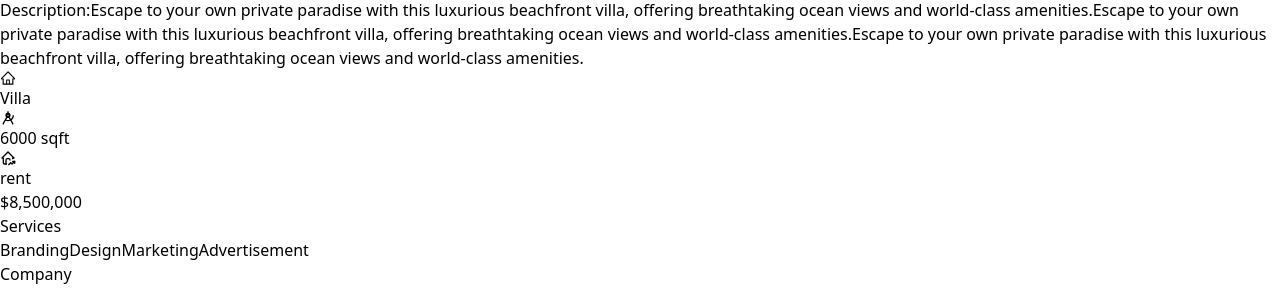
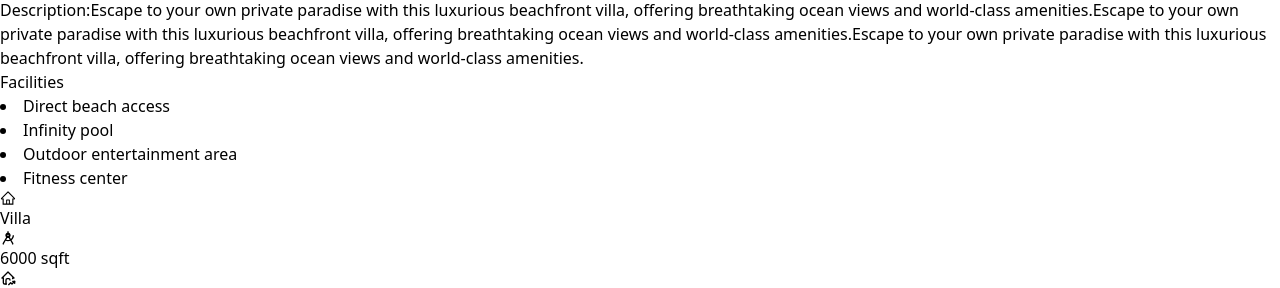
Before and after one commit to sakibpro2003/LuxeRealEstate, a React app: page /details/BV002 in a window 1280 px wide. Shown: the part 2014-2302 px from the top of the page. Built offline with nearby package versions, Linux system fonts and the light colour scheme; no server answers; sample sign-in values are in the browser's storage; the HTML template or start-up script is replaced by a standard one; what @material-tailwind/html would draw is missing.

Commit message:
facilities

```diff
--- a/src/Firebase/firebase.init.js
+++ b/src/Firebase/firebase.init.js
@@ -1,7 +1,7 @@
 import { initializeApp } from "firebase/app";
 
 
-console.log("inside firebasw",import.meta.env.VITE_PASS)
+// console.log("inside firebasw",import.meta.env.VITE_PASS)
 const firebaseConfig = {
   apiKey: import.meta.env.VITE_apiKey,
   authDomain: import.meta.env.VITE_authDomain,
--- a/src/Pages/EstateDetails/EstateDetails.jsx
+++ b/src/Pages/EstateDetails/EstateDetails.jsx
@@ -15,10 +15,10 @@ const EstateDetails = () => {
   useEffect(() => {
     if (data) {
       // console.log(data);
-      console.log("card idtype", typeof id);
+      // console.log("card idtype", typeof id);
       const oneData = data.find((item) => item.id == id);
       setSingleData(oneData);
-      console.log(oneData);
+      // console.log(oneData);
     }
   }, [data, id]);
 
@@ -33,13 +33,8 @@ const EstateDetails = () => {
     location,
     facilities,
   } = singleData || {};
-  console.log(estate_title);
 
-  // facilities.map(fac => console.log(fac))
 
-  // const {djdj} = facilities;
-  // const fac = facilities[0];
-  // console.log(fac);
 
   return (
     <div className="">
@@ -63,6 +58,14 @@ const EstateDetails = () => {
               <span className="font-bold">Description:</span>
               {description}{" "}
             </p>
+            <p className="font-bold">Facilities</p>
+            <div className="">
+            <li>{facilities?.length&&facilities[0]}</li>
+            <li>{facilities?.length&&facilities[1]}</li>
+            <li>{facilities?.length&&facilities[2]}</li>
+            <li>{facilities?.length&&facilities[3]}</li>
+
+            </div>
             <div className="grid grid-cols-2 lg:flex justify-center gap-4">
               <div className="flex gap-2 items-center">
                 <AiOutlineHome className="text-xl" /> {segment_name}
--- a/src/PrivateRoute/PrivateRoute.jsx
+++ b/src/PrivateRoute/PrivateRoute.jsx
@@ -5,7 +5,7 @@ import { AuthContext } from "../Firebase/AuthProvider";
 const PrivateRoute = ({children}) => {
     const {user,loading} = useContext(AuthContext);
     const location = useLocation();
-    console.log(location.pathname)
+    // console.log(location.pathname)
     // if(loading){
     //     return <h1 className="text-7xl bg-red-500 ">loading</h1>
     // }
```
